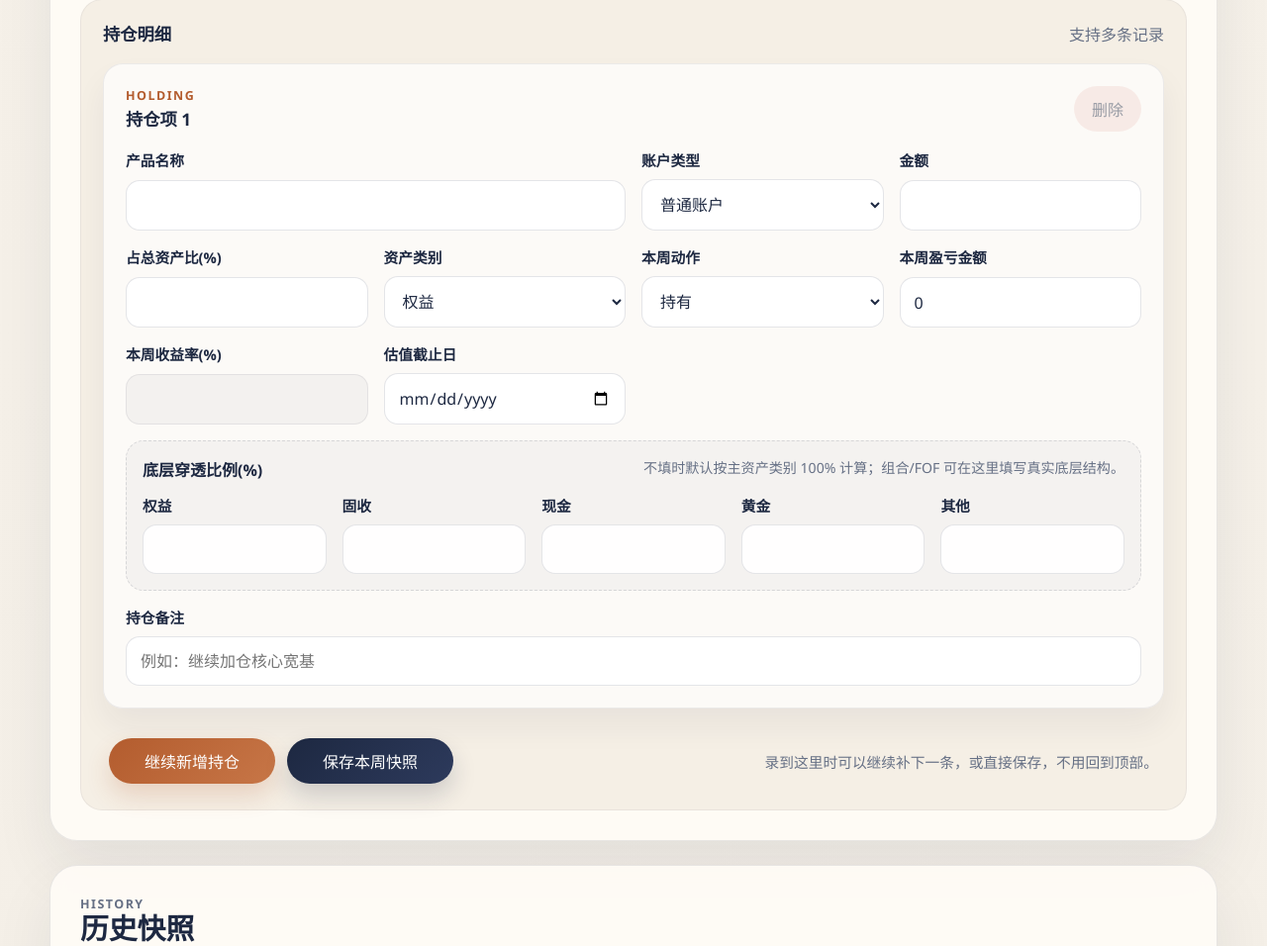
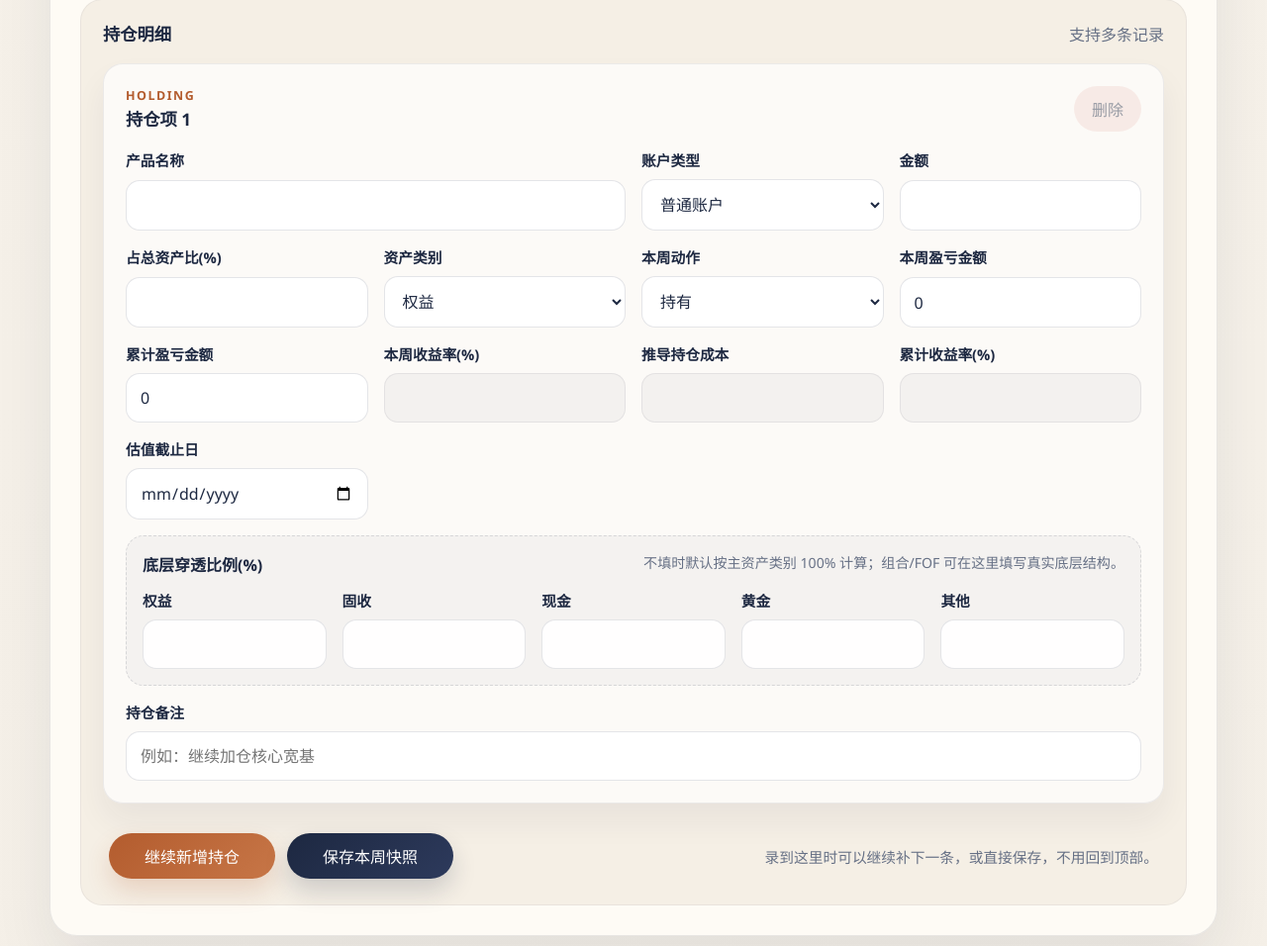
Before and after one commit to zp1103/portfolio-review-app, a FastAPI app: page / in a window 1280 px wide. Shown: the part 2166-3122 px from the top of the page at 99% size. Run offline with FastAPI, Linux system fonts and the light colour scheme; data comes from the database, SQL or seed files in the repository; data that the repository does not hold is empty.

Commit message:
增加持仓累计盈亏与累计收益率

```diff
--- a/app/db.py
+++ b/app/db.py
@@ -51,6 +51,7 @@ class Database:
                     category TEXT NOT NULL,
                     action TEXT NOT NULL DEFAULT 'hold',
                     weekly_pnl_amount REAL NOT NULL DEFAULT 0,
+                    cumulative_pnl_amount REAL NOT NULL DEFAULT 0,
                     valuation_cutoff_date TEXT NOT NULL DEFAULT '',
                     exposure_equity_percent REAL NOT NULL DEFAULT 0,
                     exposure_fixed_income_percent REAL NOT NULL DEFAULT 0,
@@ -92,6 +93,10 @@ class Database:
                 connection.execute(
                     "ALTER TABLE holdings ADD COLUMN weekly_pnl_amount REAL NOT NULL DEFAULT 0"
                 )
+            if "cumulative_pnl_amount" not in columns:
+                connection.execute(
+                    "ALTER TABLE holdings ADD COLUMN cumulative_pnl_amount REAL NOT NULL DEFAULT 0"
+                )
             if "valuation_cutoff_date" not in columns:
                 connection.execute(
                     "ALTER TABLE holdings ADD COLUMN valuation_cutoff_date TEXT NOT NULL DEFAULT ''"
--- a/app/main.py
+++ b/app/main.py
@@ -177,6 +177,7 @@ def _extract_holdings_from_form(form) -> list[HoldingInput]:
                 category=str(form.get(f"category_{index}", "other")),
                 action=str(form.get(f"action_{index}", "hold")),
                 weekly_pnl_amount=float(form.get(f"weekly_pnl_amount_{index}", 0) or 0),
+                cumulative_pnl_amount=float(form.get(f"cumulative_pnl_amount_{index}", 0) or 0),
                 valuation_cutoff_date=str(form.get(f"valuation_cutoff_date_{index}", "")),
                 exposure_equity_percent=float(form.get(f"exposure_equity_percent_{index}", 0) or 0),
                 exposure_fixed_income_percent=float(
@@ -211,6 +212,7 @@ def _build_form_values(snapshot, copy_as_new: bool = False) -> dict:
                     "category": "equity",
                     "action": "hold",
                     "weekly_pnl_amount": 0,
+                    "cumulative_pnl_amount": 0,
                     "valuation_cutoff_date": "",
                     "exposure_equity_percent": "",
                     "exposure_fixed_income_percent": "",
@@ -240,6 +242,7 @@ def _build_form_values(snapshot, copy_as_new: bool = False) -> dict:
                 "category": holding.category,
                 "action": holding.action,
                 "weekly_pnl_amount": 0 if copy_as_new else holding.weekly_pnl_amount,
+                "cumulative_pnl_amount": holding.cumulative_pnl_amount,
                 "valuation_cutoff_date": "" if copy_as_new else holding.valuation_cutoff_date,
                 "exposure_equity_percent": holding.exposure_equity_percent,
                 "exposure_fixed_income_percent": holding.exposure_fixed_income_percent,
--- a/app/schemas.py
+++ b/app/schemas.py
@@ -18,6 +18,7 @@ class HoldingInput(BaseModel):
     category: Category
     action: Action = "hold"
     weekly_pnl_amount: float = 0
+    cumulative_pnl_amount: float = 0
     valuation_cutoff_date: str = ""
     exposure_equity_percent: float = Field(default=0, ge=0, le=100)
     exposure_fixed_income_percent: float = Field(default=0, ge=0, le=100)
@@ -95,6 +96,7 @@ def holding_from_row(row: Mapping[str, object]) -> HoldingRecord:
         category=str(row["category"]),
         action=str(row["action"]),
         weekly_pnl_amount=float(row["weekly_pnl_amount"] or 0),
+        cumulative_pnl_amount=float(row["cumulative_pnl_amount"] or 0),
         valuation_cutoff_date=str(row["valuation_cutoff_date"] or ""),
         exposure_equity_percent=float(row["exposure_equity_percent"] or 0),
         exposure_fixed_income_percent=float(row["exposure_fixed_income_percent"] or 0),
--- a/app/service.py
+++ b/app/service.py
@@ -391,6 +391,7 @@ class PortfolioService:
                 category,
                 action,
                 weekly_pnl_amount,
+                cumulative_pnl_amount,
                 valuation_cutoff_date,
                 exposure_equity_percent,
                 exposure_fixed_income_percent,
@@ -398,7 +399,7 @@ class PortfolioService:
                 exposure_gold_percent,
                 exposure_other_percent,
                 notes
-            ) VALUES (?, ?, ?, ?, ?, ?, ?, ?, ?, ?, ?, ?, ?, ?, ?)
+            ) VALUES (?, ?, ?, ?, ?, ?, ?, ?, ?, ?, ?, ?, ?, ?, ?, ?)
             """,
             (
                 snapshot_id,
@@ -409,6 +410,7 @@ class PortfolioService:
                 holding.category,
                 holding.action,
                 holding.weekly_pnl_amount,
+                holding.cumulative_pnl_amount,
                 holding.valuation_cutoff_date,
                 holding.exposure_equity_percent,
                 holding.exposure_fixed_income_percent,
@@ -424,6 +426,7 @@ class PortfolioService:
             "product_name": holding.product_name,
             "amount": holding.amount,
             "weekly_pnl_amount": holding.weekly_pnl_amount,
+            "cumulative_pnl_amount": holding.cumulative_pnl_amount,
             "category": holding.category,
             "label": CATEGORY_LABELS.get(holding.category, holding.category),
         }
@@ -520,6 +523,20 @@ class PortfolioService:
                     },
                 })
 
+            implied_cost = round(holding.amount - holding.cumulative_pnl_amount, 2)
+            if implied_cost <= 0:
+                issues.append({
+                    "type": "implied_cost_invalid",
+                    "severity": "warning",
+                    "message": f"持仓 '{holding.product_name}' 的推导成本异常",
+                    "details": {
+                        "product_name": holding.product_name,
+                        "amount": holding.amount,
+                        "cumulative_pnl_amount": holding.cumulative_pnl_amount,
+                        "implied_cost": implied_cost,
+                    },
+                })
+
         return {
             "available": True,
             "issues": issues,
--- a/app/templates/index.html
+++ b/app/templates/index.html
@@ -459,8 +459,20 @@
                         <input type="number" step="0.01" name="weekly_pnl_amount_{{ row }}" value="{{ holding.weekly_pnl_amount }}" />
                       </label>
                       <label>
+                        <span>累计盈亏金额</span>
+                        <input type="number" step="0.01" name="cumulative_pnl_amount_{{ row }}" value="{{ holding.cumulative_pnl_amount }}" class="holding-cumulative-pnl-input" />
+                      </label>
+                      <label>
                         <span>本周收益率(%)</span>
                         <input type="number" step="0.01" value="{% if holding.amount and holding.weekly_pnl_amount %}{{ '%.2f'|format((holding.weekly_pnl_amount / holding.amount) * 100) }}{% endif %}" class="holding-weekly-return-rate-input derived-input" readonly />
+                      </label>
+                      <label>
+                        <span>推导持仓成本</span>
+                        <input type="number" step="0.01" value="{% if holding.amount != '' %}{% set implied_cost = holding.amount - holding.cumulative_pnl_amount %}{% if implied_cost > 0 %}{{ '%.2f'|format(implied_cost) }}{% endif %}{% endif %}" class="holding-cost-input derived-input" readonly />
+                      </label>
+                      <label>
+                        <span>累计收益率(%)</span>
+                        <input type="number" step="0.01" value="{% if holding.amount != '' %}{% set implied_cost = holding.amount - holding.cumulative_pnl_amount %}{% if implied_cost > 0 %}{{ '%.2f'|format((holding.cumulative_pnl_amount / implied_cost) * 100) }}{% endif %}{% endif %}" class="holding-cumulative-return-rate-input derived-input" readonly />
                       </label>
                       <label>
                         <span>估值截止日</span>
@@ -549,7 +561,7 @@
                       <li>
                         <div>
                           <strong>{{ holding.product_name }}</strong>
-                          <span>{{ holding.category }} · {{ holding.action }} · 本周盈亏 {{ '%.2f'|format(holding.weekly_pnl_amount) }} · 周收益率 {% if holding.amount %}{{ '%.2f'|format((holding.weekly_pnl_amount / holding.amount) * 100) }}%{% else %}--{% endif %}{% if holding.valuation_cutoff_date %} · 估值截止 {{ holding.valuation_cutoff_date }}{% endif %}</span>
+                          <span>{{ holding.category }} · {{ holding.action }} · 本周盈亏 {{ '%.2f'|format(holding.weekly_pnl_amount) }} · 周收益率 {% if holding.amount %}{{ '%.2f'|format((holding.weekly_pnl_amount / holding.amount) * 100) }}%{% else %}--{% endif %} · 累计盈亏 {{ '%.2f'|format(holding.cumulative_pnl_amount) }} · 累计收益率 {% set implied_cost = holding.amount - holding.cumulative_pnl_amount %}{% if implied_cost > 0 %}{{ '%.2f'|format((holding.cumulative_pnl_amount / implied_cost) * 100) }}%{% else %}--{% endif %}{% if holding.valuation_cutoff_date %} · 估值截止 {{ holding.valuation_cutoff_date }}{% endif %}</span>
                         </div>
                         <em>{{ '%.2f'|format(holding.amount) }}</em>
                       </li>
@@ -627,8 +639,20 @@
             <input type="number" step="0.01" name="weekly_pnl_amount___INDEX__" value="0" />
           </label>
           <label>
+            <span>累计盈亏金额</span>
+            <input type="number" step="0.01" name="cumulative_pnl_amount___INDEX__" value="0" class="holding-cumulative-pnl-input" />
+          </label>
+          <label>
             <span>本周收益率(%)</span>
             <input type="number" step="0.01" class="holding-weekly-return-rate-input derived-input" readonly />
+          </label>
+          <label>
+            <span>推导持仓成本</span>
+            <input type="number" step="0.01" class="holding-cost-input derived-input" readonly />
+          </label>
+          <label>
+            <span>累计收益率(%)</span>
+            <input type="number" step="0.01" class="holding-cumulative-return-rate-input derived-input" readonly />
           </label>
           <label>
             <span>估值截止日</span>
@@ -732,6 +756,26 @@
         });
       }
 
+      function recalculateHoldingCumulativeMetrics() {
+        holdingsContainer.querySelectorAll(".holding-row").forEach((row) => {
+          const amountInput = row.querySelector(".holding-amount-input");
+          const cumulativePnlInput = row.querySelector(".holding-cumulative-pnl-input");
+          const costInput = row.querySelector(".holding-cost-input");
+          const cumulativeRateInput = row.querySelector(".holding-cumulative-return-rate-input");
+          if (!amountInput || !cumulativePnlInput || !costInput || !cumulativeRateInput) return;
+          const amount = Number(amountInput.value || 0);
+          const cumulativePnl = Number(cumulativePnlInput.value || 0);
+          const impliedCost = amount - cumulativePnl;
+          if (impliedCost > 0) {
+            costInput.value = impliedCost.toFixed(2);
+            cumulativeRateInput.value = ((cumulativePnl / impliedCost) * 100).toFixed(2);
+          } else {
+            costInput.value = "";
+            cumulativeRateInput.value = "";
+          }
+        });
+      }
+
       function recalculateSnapshotTotals() {
         let totalAssets = 0;
         let cashBalance = 0;
@@ -752,6 +796,7 @@
         }
         recalculateAllocationPercents();
         recalculateHoldingWeeklyReturnRates();
+        recalculateHoldingCumulativeMetrics();
       }
 
       function bindAmountInputs() {
@@ -787,6 +832,12 @@
         });
       }
 
+      function bindCumulativePnlInputs() {
+        holdingsContainer.querySelectorAll(".holding-cumulative-pnl-input").forEach((input) => {
+          input.oninput = recalculateHoldingCumulativeMetrics;
+        });
+      }
+
       function appendHoldingRow() {
         const html = rowTemplate.innerHTML
           .replaceAll(/__INDEX__/g, String(rowIndex))
@@ -798,9 +849,11 @@
         bindAmountInputs();
         bindCategoryInputs();
         bindWeeklyPnlInputs();
+        bindCumulativePnlInputs();
         refreshLabels();
         recalculateSnapshotTotals();
         recalculateWeeklyReturn();
+        recalculateHoldingCumulativeMetrics();
         newRow?.scrollIntoView({ behavior: "smooth", block: "center" });
         newRow?.querySelector('input[name^="product_name_"]')?.focus();
       }
@@ -811,9 +864,11 @@
       bindAmountInputs();
       bindCategoryInputs();
       bindWeeklyPnlInputs();
+      bindCumulativePnlInputs();
       refreshLabels();
       recalculateSnapshotTotals();
       recalculateWeeklyReturn();
+      recalculateHoldingCumulativeMetrics();
     </script>
   </body>
 </html>
```
Also changed, not shown: tests/test_api.py (+5 -0 lines), tests/test_data_quality.py (+44 -0 lines), tests/test_service.py (+2 -0 lines).
